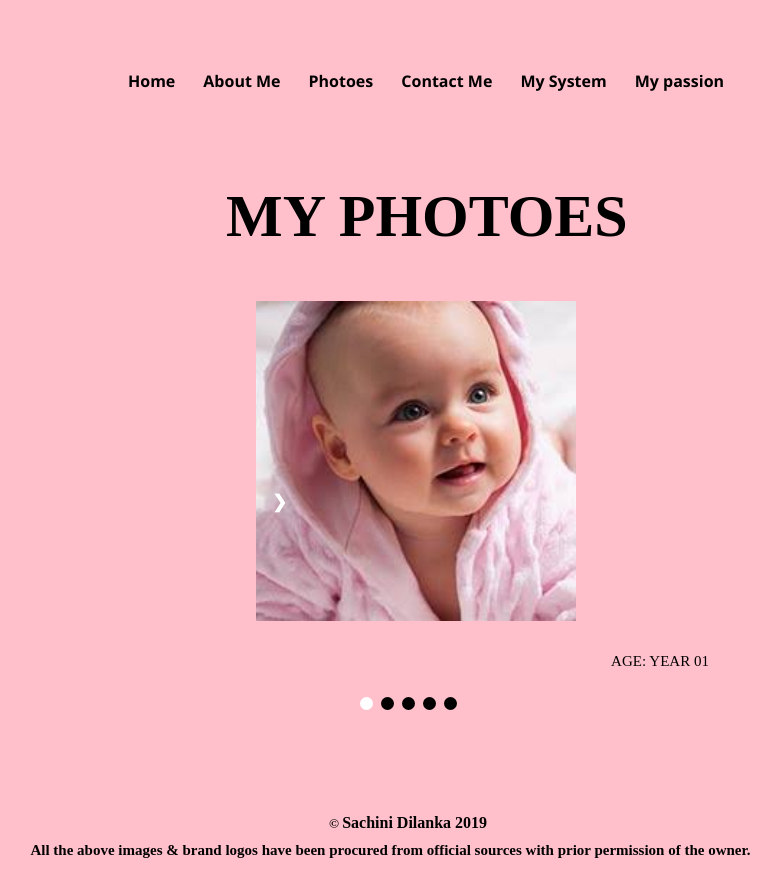
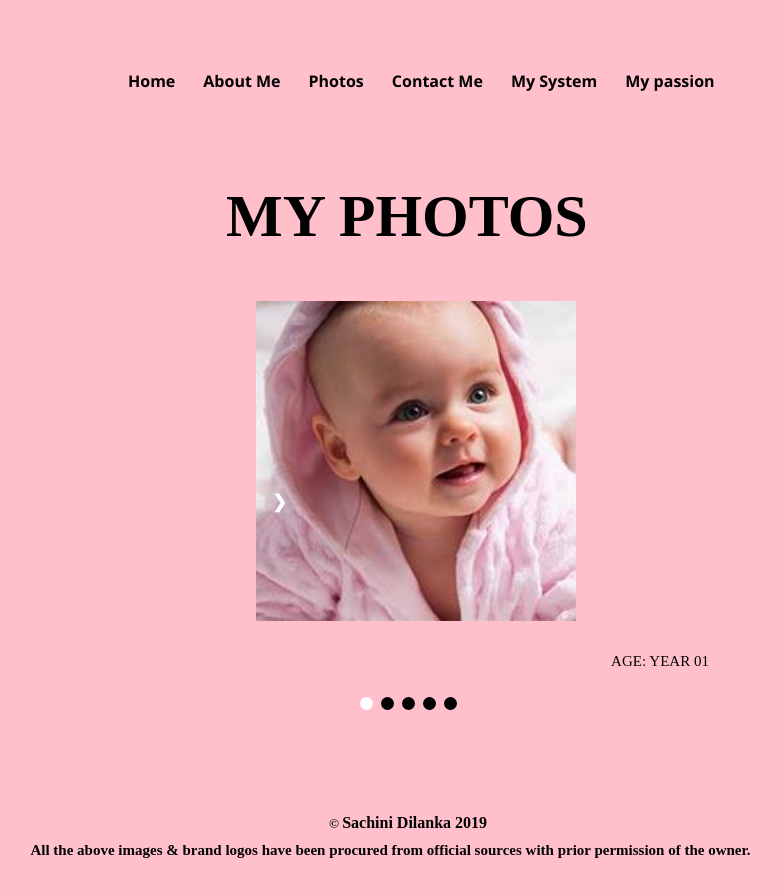
Before and after one commit to sachini1234/website, a plain HTML site: page New folder/webpage2/index02.html in a window 1280 px wide. Shown: the whole page, without its empty margins (232-1013 px from the left). Drawn offline with Linux system fonts and the light colour scheme.

Commit message:
Make spelling mistake of photos

```diff
--- a/New folder/webpage2/index02.html
+++ b/New folder/webpage2/index02.html
@@ -14,7 +14,7 @@
             <ul>
             <li><a style="text-decoration:none" href="../webpage1/index01.html">Home</a></li>
             <li><a style="text-decoration:none" href="../webpage4/index04.html">About Me</a></li>
-            <li><a style="text-decoration:none" href="../webpage2/index02.html">Photoes</a></li>
+            <li><a style="text-decoration:none" href="../webpage2/index02.html">Photos</a></li>
             <li><a style="text-decoration:none" href="../webpage3/index03.html">Contact Me</a></li>
             <li><a style="text-decoration:none" href="../webpage5/index05.html">My System</a></li>
             <li><a style="text-decoration:none" href="../webpage6/index06.html">My passion</a></li>
@@ -23,7 +23,7 @@
   </div>
 </div>
     <div class="topic">
-        <h1>MY PHOTOES</h1>
+        <h1>MY PHOTOS</h1>
     </div>
 
     <div class="slideshow-container">
```
Also changed, not shown: New folder/webpage1/index01.html (renamed from New folder/webpage1/index.html, +1 -1 lines), New folder/webpage3/index03.html (+1 -1 lines), New folder/webpage4/index04.html (+1 -1 lines), New folder/webpage5/index05.html (+1 -1 lines), New folder/webpage6/index06.html (+1 -1 lines).
